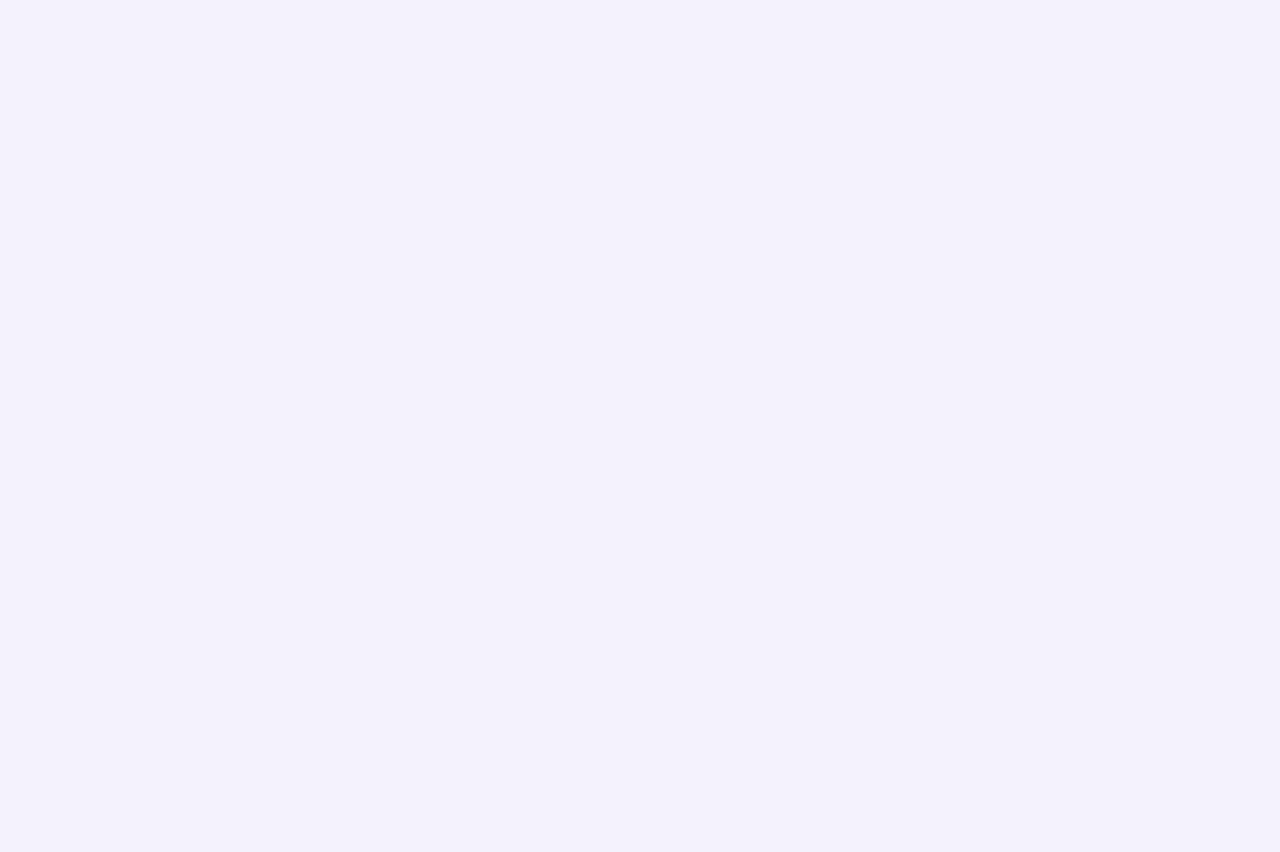
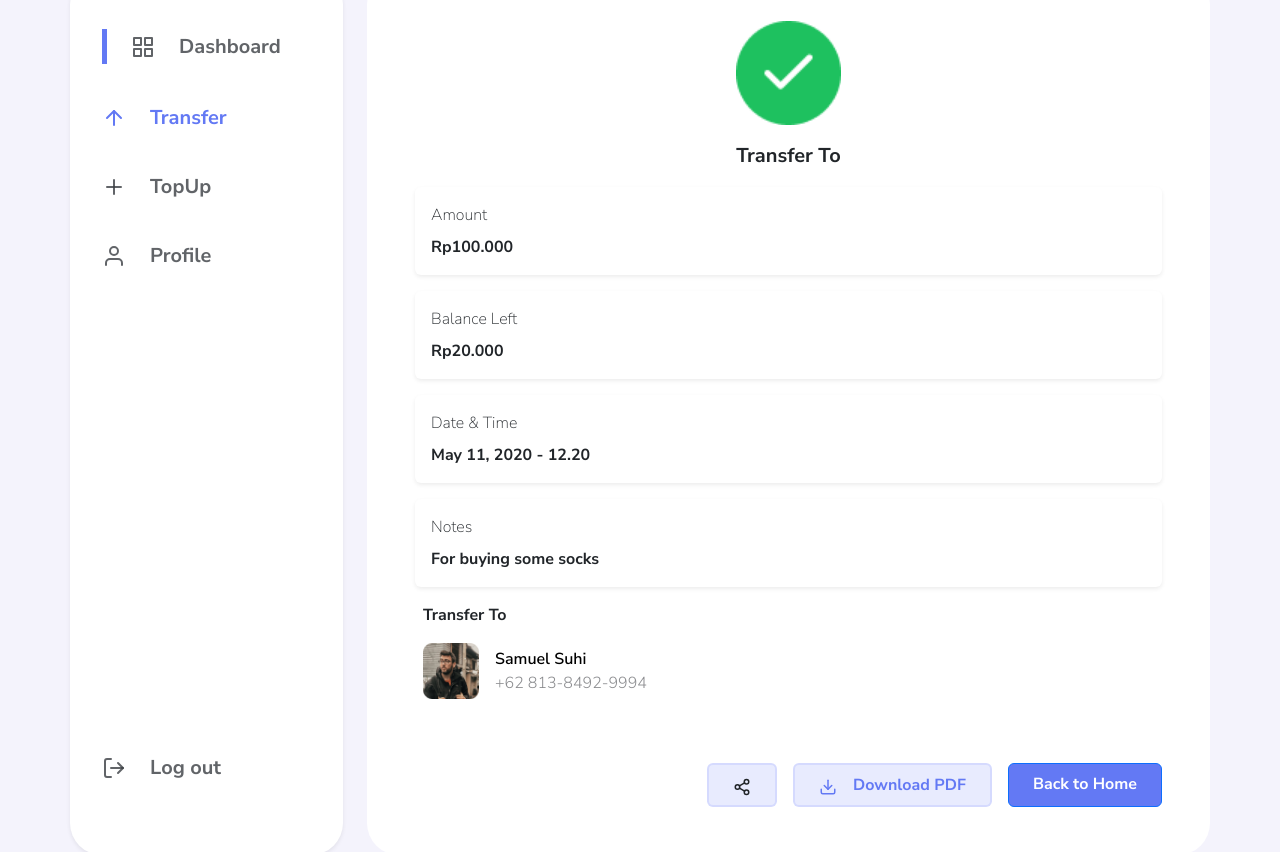
Before and after one commit to afrizalsofyan/fw9-react-ourpocket, a React (Create React App) app: page /home/transfer/1/tranferConfirmation/success in a window 1280 px wide. Before the commit this address had no page. Shown: the part 215-1067 px from the top of the page. Before the commit the page ends 800 px from the top, so only its background shows below. Built offline with nearby package versions, Linux system fonts and the light colour scheme.

Commit message:
fix: update transfer scheme slicing

```diff
--- a/src/App.js
+++ b/src/App.js
@@ -7,8 +7,10 @@ import Login from './pages/auth/Login'
 import NewPassword from './pages/auth/NewPassword'
 import Register from './pages/auth/Register'
 import Dashboard from './pages/dashboard/Dashboard'
+import FailedTransfer from './pages/dashboard/FailedTransfer'
 import History from './pages/dashboard/History'
 import Profile from './pages/dashboard/Profile'
+import SuccessTransfer from './pages/dashboard/SuccessTransfer'
 import TopUp from './pages/dashboard/TopUp'
 import Transfer from './pages/dashboard/Transfer'
 import TransferAmount from './pages/dashboard/TransferAmount'
@@ -33,6 +35,8 @@ function App() {
         <Route path='transfer' element={<Transfer/>}></Route>
         <Route path='transfer/:id' element={<TransferAmount/>}></Route>
         <Route path='transfer/:id/tranferConfirmation' element={<TransferConfirmation/>}></Route>
+        <Route path='transfer/:id/tranferConfirmation/success' element={<SuccessTransfer />}></Route>
+        <Route path='transfer/:id/tranferConfirmation/failed' element={<FailedTransfer />}></Route>
         <Route path='topup' element={<TopUp/>}></Route>
         <Route path='profile' element={<Profile/>}></Route>
       </Route>
--- a/src/components/DashboardBalanceInfo.jsx
+++ b/src/components/DashboardBalanceInfo.jsx
@@ -19,7 +19,7 @@ function DashboardBalanceInfo() {
                     <div className="wd-bx-3 color-white-20 border border-light rounded-3 text-center py-2">
                         <div className="">
                             <Link
-                                to="#"
+                                to="/home/transfer"
                                 className="link-rm-line d-flex flex-column flex-sm-row justify-content-between px-3 align-items-center"
                             >
                                 <FiArrowUp size={24} className="color-blue-light" />
@@ -29,7 +29,7 @@ function DashboardBalanceInfo() {
                     </div>
                     <div className="wd-bx-3 color-white-20 border border-light rounded-3 text-center py-2">
                         <Link
-                            to=""
+                            to="/home/topup"
                             className="link-rm-line d-flex flex-column flex-sm-row justify-content-between px-3 align-items-center"
                         >
                             <FiPlus size={24} className="color-blue-light" />
--- a/src/components/ModalTransferConfirmation.jsx
+++ b/src/components/ModalTransferConfirmation.jsx
@@ -2,10 +2,11 @@ import React from 'react'
 import { Modal } from 'react-bootstrap'
 import { Link } from 'react-router-dom'
 
-function ModalTransferConfirmation(props) {
+function ModalTransferConfirmation({show, onHide, id}) {
     return (
         <Modal
-            {...props}
+            show={show}
+            onHide={onHide}
             backdrop="static"
             keyboard={false}
             centered
@@ -89,11 +90,11 @@ function ModalTransferConfirmation(props) {
             </Modal.Body>
             <Modal.Footer className="border-0 modal-footer-position">
                 <div className="d-flex flex-column justify-content-center flex-sm-row gap-3">
-                    <Link to="" className="btn btn-danger py-2 px-4 border-2 btn-modal-footer">
+                    <Link to={`/home/transfer/${id}/tranferConfirmation/failed`} className="btn btn-danger py-2 px-4 border-2 btn-modal-footer">
                         Cancel
                     </Link>
                     <Link
-                        to=""
+                        to={`/home/transfer/${id}/tranferConfirmation/success`}
                         className="btn btn-primary px-4 py-2 color-blue-pm btn-cstm btn-modal-footer"
                     >
                         Continue
--- a/src/components/SideBarMenu.jsx
+++ b/src/components/SideBarMenu.jsx
@@ -1,12 +1,14 @@
 import React from 'react'
 import { Col, Image } from 'react-bootstrap'
 import { FiArrowUp, FiGrid, FiLogOut, FiPlus, FiUser } from 'react-icons/fi'
-import { Link, useLocation } from 'react-router-dom'
+import { Link, useLocation, useParams } from 'react-router-dom'
 import ActiveIcon from "../assets/images/icons/active-mark.png";
 
 function SideBarMenu() {
     const pathUrl = useLocation().pathname;
+    const {id} = useParams();
     console.log(pathUrl);
+    console.log(id);
     return (
         <Col sm={12} lg={3} as="aside" className="mb-5 mb-lg-0 d-flex">
             <div className="w-100 d-flex flex-column justify-content-between bg-white ps-3 pe-5 py-5 rounded-5 shadow-sm">
@@ -24,7 +26,7 @@ function SideBarMenu() {
                     <li className="nav-item">
                         <Link
                             to="/home/transfer"
-                            className={`nav-link not-act border-0 d-flex flex-row gap-4 align-items-center ${pathUrl === '/home/transfer' ? 'active' : ''}`}
+                            className={`nav-link not-act border-0 d-flex flex-row gap-4 align-items-center ${pathUrl === '/home/transfer' || pathUrl === `/home/transfer/${id}` || pathUrl === `/home/transfer/${id}/tranferConfirmation` || pathUrl === `/home/transfer/${id}/tranferConfirmation/success` || pathUrl === `/home/transfer/${id}/tranferConfirmation/failed` ? 'active' : ''}`}
                         >
                             <FiArrowUp size={24} />
                             <span className="fw-bold fs-5">Transfer</span>
--- /dev/null
+++ b/src/pages/dashboard/FailedTransfer.js
@@ -0,0 +1,66 @@
+import React from 'react'
+import { Button, Container, Image, Row } from 'react-bootstrap'
+import ContentLayout from '../../components/ContentLayout'
+import NavbarDashboard from '../../components/NavbarDashboard'
+import SideBarMenu from '../../components/SideBarMenu'
+import { UserCard } from '../../components/UserCard'
+import Img3 from "../../assets/images/img/img3.png";
+import FailedLogo from "../../assets/images/icons/failed.png"
+import DetailTransferList from '../../components/DetailTransferList'
+import FooterDashboard from '../../components/FooterDashboard'
+import { FiDownload, FiShare2 } from 'react-icons/fi'
+import { Link } from 'react-router-dom'
+
+function FailedTransfer() {
+
+  return (
+    <>
+      <NavbarDashboard />
+      <Container as="section" className="g-0">
+        <Row className="pt-5 gx-0 gx-md-3">
+          <SideBarMenu />
+          <ContentLayout
+            child={
+              <>
+                <div className="d-flex flex-column gap-3">
+                    <div className="d-flex justify-content-center">
+                      <div className='d-flex flex-column align-items-center gap-3'>
+                        <Image src={FailedLogo} className='img-fluid'/>
+                        <span className="fs-5 fw-bold">Transfer To</span>
+                        <div className="px-5">
+                          <span className="fnt-desc2">
+                              <p className="text-center">We can’t transfer your money at the moment, we recommend you to check your internet connection and try again.</p>
+                          </span>
+                      </div>
+                      </div>
+                    </div>
+                    {/* Title Detail */}
+                    <div>
+                      {/* List */}
+                      <DetailTransferList/>
+                    </div>
+                    {/* User Card */}
+                    <div className='d-flex flex-column gap 3 ps-2 gap-3'>
+                      <span className="fs-6 fw-bold">Transfer To</span>
+                      <UserCard
+                      url={"/home/transfer/3"}
+                      img_path={Img3}
+                      name="Samuel Suhi"
+                      phone={"+62 813-8492-9994"}
+                      />
+                    </div>
+                    <div className="d-flex flex-column flex-md-row justify-content-end mt-5 me-5 gap-3 w-100">
+                        <Link to="/home/transfer" className="btn btn-primary px-4 py-2 color-blue-pm btn-cstm fw-bold">Try Again</Link>
+                    </div>
+                </div>
+              </>
+            }
+          />
+        </Row>
+      </Container>
+      <FooterDashboard />
+    </>
+  )
+}
+
+export default FailedTransfer
--- /dev/null
+++ b/src/pages/dashboard/SuccessTransfer.js
@@ -0,0 +1,67 @@
+import React from 'react'
+import { Button, Container, Image, Row } from 'react-bootstrap'
+import ContentLayout from '../../components/ContentLayout'
+import NavbarDashboard from '../../components/NavbarDashboard'
+import SideBarMenu from '../../components/SideBarMenu'
+import { UserCard } from '../../components/UserCard'
+import Img3 from "../../assets/images/img/img3.png";
+import SuccessLogo from "../../assets/images/icons/success.png"
+import DetailTransferList from '../../components/DetailTransferList'
+import FooterDashboard from '../../components/FooterDashboard'
+import { FiDownload, FiShare2 } from 'react-icons/fi'
+import { Link } from 'react-router-dom'
+
+function SuccessTransfer() {
+  return (
+    <>
+      <NavbarDashboard />
+      <Container as="section" className="g-0">
+        <Row className="pt-5 gx-0 gx-md-3">
+          <SideBarMenu />
+          <ContentLayout
+            child={
+              <>
+                <div className="d-flex flex-column gap-3">
+                    <div className="d-flex justify-content-center">
+                      <div className='d-flex flex-column gap-3'>
+                        <Image src={SuccessLogo}/>
+                        <span className="fs-5 fw-bold">Transfer To</span>
+                      </div>
+                    </div>
+                    {/* Title Detail */}
+                    <div>
+                      {/* List */}
+                      <DetailTransferList/>
+                    </div>
+                    {/* User Card */}
+                    <div className='d-flex flex-column gap 3 ps-2 gap-3'>
+                      <span className="fs-6 fw-bold">Transfer To</span>
+                      <UserCard
+                      url={"/home/transfer/3"}
+                      img_path={Img3}
+                      name="Samuel Suhi"
+                      phone={"+62 813-8492-9994"}
+                      />
+                    </div>
+                    <div className="d-flex flex-column flex-md-row justify-content-end mt-5 me-5 gap-3 w-100">
+                        <Button type="submit" className="btn btn-primary px-4 py-2 btn-download-pdf btn-cstm">
+                            <FiShare2 size={18} className="text-dark" />
+                        </Button>
+                        <Button type="submit" className="btn btn-primary px-4 py-2 btn-download-pdf btn-cstm">
+                        <FiDownload size={18} className="txt-color-blue me-3"/>
+                            <span className="txt-color-blue fw-bold">Download PDF</span>
+                        </Button>
+                        <Link to="/home/dashboard" className="btn btn-primary px-4 py-2 color-blue-pm btn-cstm fw-bold">Back to Home</Link>
+                    </div>
+                </div>
+              </>
+            }
+          />
+        </Row>
+      </Container>
+      <FooterDashboard />
+    </>
+  )
+}
+
+export default SuccessTransfer
```
Also changed, not shown: src/pages/auth/CreatePin.js (+71 -18 lines), src/pages/dashboard/TransferConfirmation.js (+6 -3 lines).
